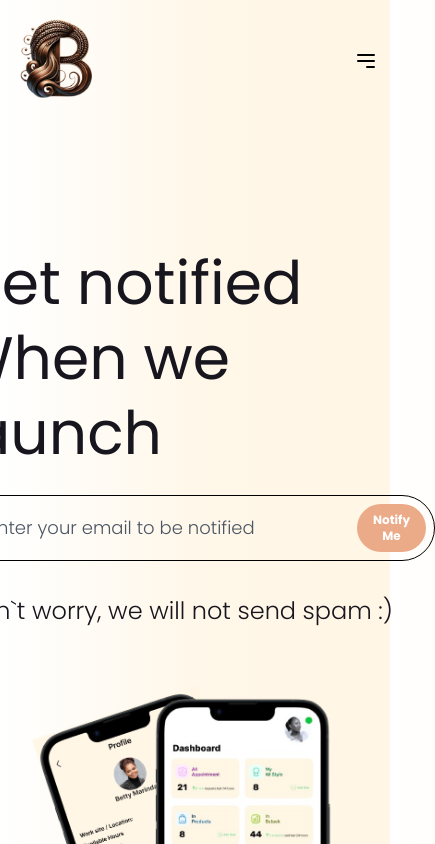
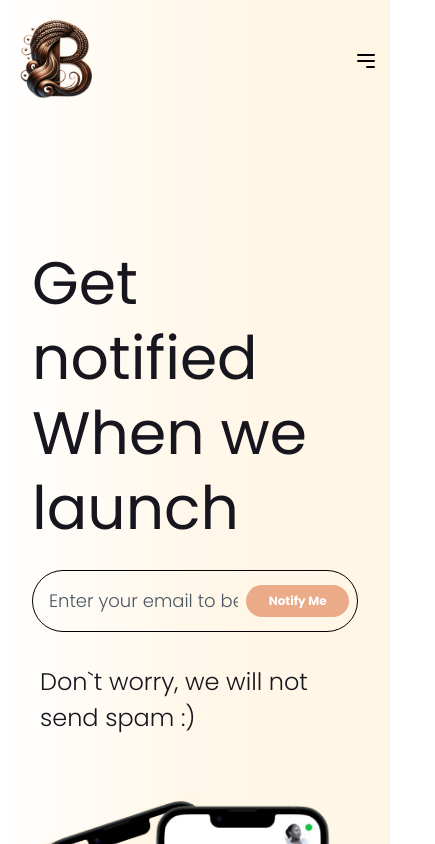
Before and after one commit to Braidery/webpage, a Next.js app: page / in a window 390 px wide. Shown: the top 844 px of the page, 435 px wide, since content can reach past the window. Built offline with nearby package versions, Linux system fonts and the light colour scheme; no server answers.

Commit message:
Fix issue

```diff
--- a/src/components/ui/hero.tsx
+++ b/src/components/ui/hero.tsx
@@ -72,12 +72,12 @@ const Hero: React.FC = () => {
                   onChange={e => setEmail(e.target.value)}
                   placeholder="Enter your email to be notified"
                   required
-                  className="flex-grow bg-transparent outline-none px-6 py-2 md:py-4 text-lg font-light placeholder-gray-600 border-none focus:ring-0"
+                  className="flex-grow bg-transparent w-4/6 outline-none px-2 md:px-6 py-2 md:py-4 text-lg font-light placeholder-gray-600 border-none focus:ring-0"
                 />
                 <button
                   type="submit"
                   disabled={loading}
-                  className="bg-[#ECAB88] text-white px-4 md:px-6 py-2 md:py-4 text-xs md:text-lg font-semibold rounded-full hover:bg-[#d5906a] transition-all duration-300"
+                  className="bg-[#ECAB88] text-white px-4 md:px-6 w-2/6  py-2 md:py-4 text-xs md:text-lg font-semibold rounded-full hover:bg-[#d5906a] transition-all duration-300"
                 >
                   {loading ? 'Loading' : 'Notify Me'}
                 </button>
```
Also changed, not shown: 1 other file (tests, documents, lock files or other folders).
